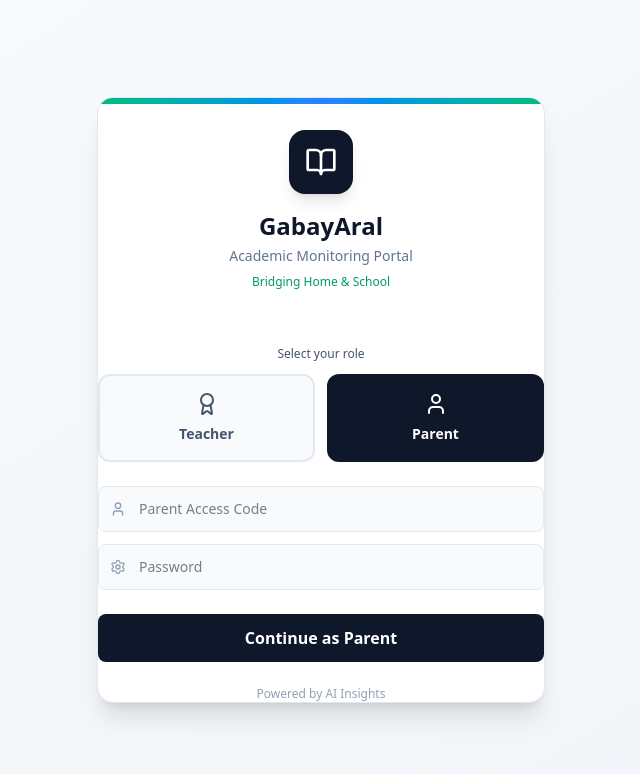
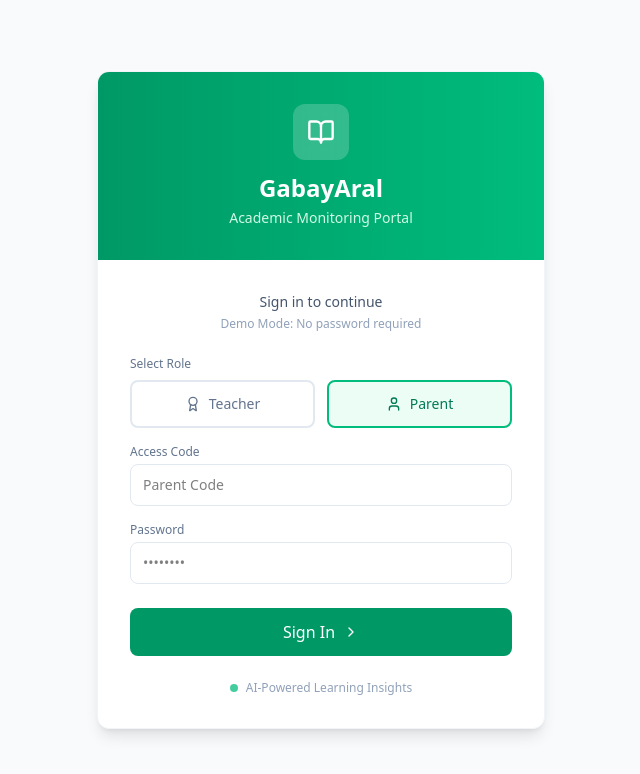
Before and after one commit to raejohnacarandang/gabayaral2, a React (Vite) app: page / in a window 1280 px wide. Shown: the top 774 px of the page, without its empty margins (319-959 px from the left). Built offline with nearby package versions, Linux system fonts and the light colour scheme.

Commit message:
Professional UI polish for hackathon demo

```diff
--- a/src/App.tsx
+++ b/src/App.tsx
@@ -461,82 +461,83 @@ const handleAddGrade = (newGrade: GradeEntry) => {
 
 if (!isAuthenticated) {
     return (
-      <div className="min-h-screen bg-gradient-to-br from-slate-50 to-slate-100 flex items-center justify-center p-6 font-sans">
+      <div className="min-h-screen bg-slate-50 flex items-center justify-center p-6 font-sans">
         <motion.div
-          initial={{ opacity: 0, scale: 0.95 }}
-          animate={{ opacity: 1, scale: 1 }}
-          className="w-full max-w-md bg-white rounded-2xl border border-slate-200 shadow-xl overflow-hidden relative"
+          initial={{ opacity: 0, y: 20 }}
+          animate={{ opacity: 1, y: 0 }}
+          className="w-full max-w-md bg-white rounded-xl shadow-lg border border-slate-100 overflow-hidden"
         >
-          <div className="absolute top-0 left-0 w-full h-1.5 bg-gradient-to-r from-emerald-500 via-blue-500 to-emerald-500" />
-
-          <div className="flex flex-col items-center mb-8 text-center p-8 pb-6">
-            <div className="w-16 h-16 bg-slate-900 rounded-2xl flex items-center justify-center mb-4 shadow-lg">
-              <BookOpen className="text-white w-8 h-8" />
+          <div className="bg-gradient-to-r from-emerald-600 to-emerald-500 p-8 text-center">
+            <div className="w-14 h-14 bg-white/20 rounded-xl flex items-center justify-center mx-auto mb-3 backdrop-blur-sm">
+              <BookOpen className="text-white w-7 h-7" />
             </div>
-            <h1 className="text-2xl font-bold text-slate-900 mb-1">GabayAral</h1>
-            <p className="text-sm text-slate-500 font-medium">Academic Monitoring Portal</p>
-            <p className="text-xs text-emerald-600 mt-2 font-medium">Bridging Home & School</p>
+            <h1 className="text-2xl font-bold text-white">GabayAral</h1>
+            <p className="text-emerald-100 text-sm mt-1">Academic Monitoring Portal</p>
           </div>
 
-          <div className="space-y-6">
+          <div className="p-8">
+            <div className="text-center mb-6">
+              <p className="text-sm font-medium text-slate-600">Sign in to continue</p>
+              <p className="text-xs text-slate-400 mt-1">Demo Mode: No password required</p>
+            </div>
+
+            <div className="space-y-4">
               <div>
-              <p className="text-xs font-medium text-slate-600 mb-3 text-center">Select your role</p>
+                <p className="text-xs font-medium text-slate-500 mb-2">Select Role</p>
                 <div className="grid grid-cols-2 gap-3">
                   <button
                     onClick={() => setRole('teacher')}
                     className={cn(
-                    "flex flex-col items-center gap-2 p-4 rounded-xl border-2 transition-all",
-                    role === 'teacher' ? "border-slate-900 bg-slate-900 text-white" : "border-slate-200 bg-slate-50 text-slate-600 hover:border-slate-400"
+                      "flex items-center justify-center gap-2 p-3 rounded-lg border-2 transition-all",
+                      role === 'teacher' ? "border-emerald-500 bg-emerald-50 text-emerald-700" : "border-slate-200 text-slate-500 hover:border-slate-300"
                     )}
                   >
-                  <Award className="w-6 h-6" />
-                  <span className="text-sm font-semibold">Teacher</span>
+                    <Award className="w-4 h-4" />
+                    <span className="text-sm font-medium">Teacher</span>
                   </button>
                   <button
                     onClick={() => setRole('parent')}
                     className={cn(
-                    "flex flex-col items-center gap-2 p-4 rounded-xl border-2 transition-all",
-                    role === 'parent' ? "border-slate-900 bg-slate-900 text-white" : "border-slate-200 bg-slate-50 text-slate-600 hover:border-slate-400"
+                      "flex items-center justify-center gap-2 p-3 rounded-lg border-2 transition-all",
+                      role === 'parent' ? "border-emerald-500 bg-emerald-50 text-emerald-700" : "border-slate-200 text-slate-500 hover:border-slate-300"
                     )}
                   >
-                  <User className="w-6 h-6" />
-                  <span className="text-sm font-semibold">Parent</span>
+                    <User className="w-4 h-4" />
+                    <span className="text-sm font-medium">Parent</span>
                   </button>
                 </div>
               </div>
 
-            <div className="space-y-3">
-              <div className="relative">
-                <div className="absolute inset-y-0 left-3 flex items-center pointer-events-none">
-                  <User className="w-4 h-4 text-slate-400" />
-                </div>
+              <div>
+                <label className="text-xs font-medium text-slate-500 mb-1 block">Access Code</label>
                 <input
                   type="text"
-                  placeholder={role === 'teacher' ? "Teacher ID" : "Parent Access Code"}
-                  className="w-full bg-slate-50 border border-slate-200 rounded-lg py-3 pl-10 pr-4 text-sm outline-none focus:ring-2 focus:ring-slate-900 focus:border-transparent transition-all"
+                  placeholder={role === 'teacher' ? "Teacher ID" : "Parent Code"}
+                  className="w-full border border-slate-200 rounded-lg py-2.5 px-3 text-sm focus:ring-2 focus:ring-emerald-500 focus:border-transparent outline-none transition-all"
                 />
               </div>
-              <div className="relative">
-                <div className="absolute inset-y-0 left-3 flex items-center pointer-events-none">
-                  <Settings className="w-4 h-4 text-slate-400" />
-                </div>
+
+              <div>
+                <label className="text-xs font-medium text-slate-500 mb-1 block">Password</label>
                 <input
                   type="password"
-                  placeholder="Password"
-                  className="w-full bg-slate-50 border border-slate-200 rounded-lg py-3 pl-10 pr-4 text-sm outline-none focus:ring-2 focus:ring-slate-900 focus:border-transparent transition-all"
+                  placeholder="••••••••"
+                  className="w-full border border-slate-200 rounded-lg py-2.5 px-3 text-sm focus:ring-2 focus:ring-emerald-500 focus:border-transparent outline-none transition-all"
                 />
               </div>
             </div>
 
             <button
               onClick={() => setIsAuthenticated(true)}
-              className="w-full py-3 bg-slate-900 hover:bg-slate-800 text-white font-semibold rounded-lg transition-all"
+              className="w-full mt-6 py-3 bg-emerald-600 hover:bg-emerald-700 text-white font-medium rounded-lg transition-all flex items-center justify-center gap-2"
             >
-              Continue as {role === 'teacher' ? 'Teacher' : 'Parent'}
+              <span>Sign In</span>
+              <ChevronRight className="w-4 h-4" />
             </button>
 
-            <div className="text-center">
-               <p className="text-xs text-slate-400">Powered by AI Insights</p>
+            <div className="mt-6 text-center flex items-center justify-center gap-2">
+               <div className="w-2 h-2 bg-emerald-500 rounded-full animate-pulse"></div>
+               <p className="text-xs text-slate-400">AI-Powered Learning Insights</p>
             </div>
           </div>
         </motion.div>
@@ -545,42 +546,32 @@ if (!isAuthenticated) {
   }
 
   return (
-    <div className="min-h-screen bg-slate-100 font-sans text-slate-900">
+    <div className="min-h-screen bg-slate-50 font-sans text-slate-900">
       {/* Top Navbar */}
       <nav className="bg-white border-b border-slate-200 sticky top-0 z-50">
-        <div className="max-w-7xl mx-auto px-6 h-16 flex justify-between items-center">
+        <div className="max-w-7xl mx-auto px-4 sm:px-6 h-14 flex justify-between items-center">
           <div className="flex items-center gap-3">
-            <div className="w-9 h-9 bg-slate-900 rounded-lg flex items-center justify-center">
-              <BookOpen className="text-white w-5 h-5" />
+            <div className="w-8 h-8 bg-emerald-600 rounded-lg flex items-center justify-center">
+              <BookOpen className="text-white w-4 h-4" />
             </div>
-            <div>
-              <span className="text-lg font-bold text-slate-900">GabayAral</span>
-              <p className="text-[10px] text-emerald-600 font-medium">Insightful Learning</p>
-            </div>
+            <span className="text-base font-semibold text-slate-900">GabayAral</span>
           </div>
 
-
-          <div className="flex items-center gap-4">
-            <button
-              onClick={() => setIsAuthenticated(false)}
-              className="text-sm text-slate-500 hover:text-slate-800 font-medium"
-            >
-              Logout
-            </button>
+          <div className="flex items-center gap-3 sm:gap-4">
             <div className="relative">
-              <Bell className="w-5 h-5 text-slate-500" />
+              <Bell className="w-4 h-4 text-slate-500" />
               {alerts.some(a => !a.isRead) && (
-                <span className="absolute -top-1 -right-1 w-2 h-2 bg-rose-500 rounded-full"></span>
+                <span className="absolute -top-0.5 -right-0.5 w-2 h-2 bg-rose-500 rounded-full border border-white"></span>
               )}
             </div>
-            <div className="flex items-center gap-3 pl-4 border-l border-slate-200">
+            <div className="flex items-center gap-2 pl-3 border-l border-slate-200">
               <div className="text-right hidden sm:block">
-                <p className="text-sm font-semibold text-slate-900">{role === 'teacher' ? 'Prof. Cruz' : 'Elena Santos'}</p>
+                <p className="text-sm font-medium text-slate-900">{role === 'teacher' ? 'Prof. Cruz' : 'Elena Santos'}</p>
                 <p className="text-xs text-slate-500 capitalize">{role}</p>
               </div>
               <button
                 onClick={() => setIsAuthenticated(false)}
-                className="w-9 h-9 rounded-full bg-slate-100 overflow-hidden"
+                className="w-8 h-8 rounded-full bg-slate-100 overflow-hidden"
               >
                 <img src={`https://api.dicebear.com/7.x/avataaars/svg?seed=${role === 'teacher' ? 'teacher-8' : 'parent-2'}`} alt="Avatar" />
               </button>
@@ -634,22 +625,21 @@ if (!isAuthenticated) {
                 <motion.div
                   initial={{ y: 20, opacity: 0 }}
                   animate={{ y: 0, opacity: 1 }}
-                  className="bg-gradient-to-r from-slate-900 to-slate-800 p-6 rounded-xl text-white border border-emerald-500/30"
+                  className="bg-slate-900 p-5 rounded-xl text-white"
                 >
-                    <div className="flex items-center gap-2 mb-4">
-                      <div className="p-1.5 bg-emerald-500/20 rounded-lg">
+                    <div className="flex items-center justify-between mb-3">
+                      <div className="flex items-center gap-2">
                         <BrainCircuit className="w-4 h-4 text-emerald-400" />
+                        <span className="text-sm font-semibold">AI Learning Analysis</span>
                       </div>
-                      <span className="text-xs font-bold text-emerald-400 uppercase tracking-wider">AI Learning Analysis</span>
-                      <span className="text-xs text-slate-500">• Real-time</span>
+                      <span className="text-xs text-slate-400">Real-time</span>
                     </div>
-                    <h2 className="text-xl font-bold mb-2">Learning Progress Report</h2>
                     {aiAnalysis && (
                       <p className="text-sm text-slate-300 mb-4">
-                        <span className="text-white font-semibold">{currentUserStudent.name.split(' ')[0]}</span> {aiAnalysis.message}
+                        <span className="text-white font-medium">{currentUserStudent.name.split(' ')[0]}</span> {aiAnalysis.message}
                       </p>
                     )}
-                    <div className="grid grid-cols-4 gap-3">
+                    <div className="grid grid-cols-4 gap-2">
                       {aiAnalysis && [
                         { label: 'Overall Avg', value: `${aiAnalysis.retention}%`, color: aiAnalysis.retention >= 80 ? 'text-emerald-400' : 'text-amber-400' },
                         { label: 'Activity', value: aiAnalysis.participation, color: 'text-blue-400' },
```
Lines whose indentation alone changed are shown as unchanged.
